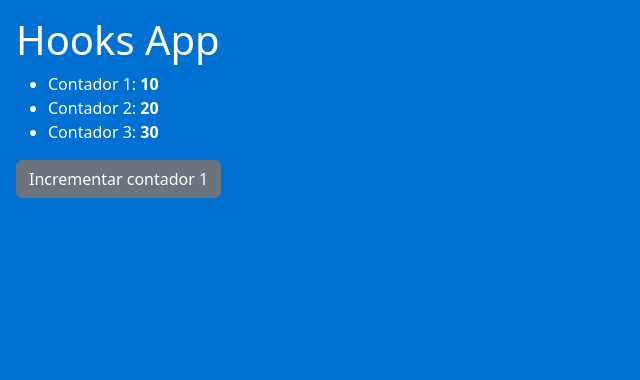
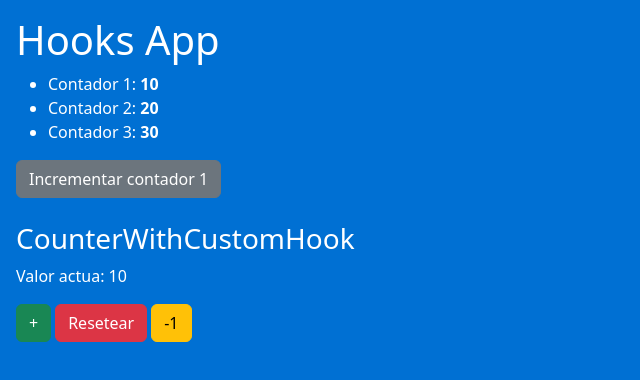
Before and after one commit to alexglzrys/react-HooksExpertApp, a React (Vite) app: page / in a window 1280 px wide. Shown: the top 380 px of the page, without its empty margins (0-640 px from the left). Built offline with nearby package versions, Linux system fonts and the light colour scheme.

Commit message:
useCounter - custom hook CounterApp

```diff
--- a/src/HooksApp.jsx
+++ b/src/HooksApp.jsx
@@ -1,11 +1,13 @@
 import React from 'react'
 import { CounterApp } from './components/CounterApp'
+import { CounterWithCustomHook } from './components/CounterWithCustomHook'
 
 export const HooksApp = () => {
   return (
     <>
         <h1>Hooks App</h1>
         <CounterApp />
+        <CounterWithCustomHook />
     </>
   )
 }
--- /dev/null
+++ b/src/components/CounterWithCustomHook.jsx
@@ -0,0 +1,23 @@
+import React from "react";
+import { useCounter } from "../hooks/useCounter";
+
+export const CounterWithCustomHook = () => {
+  // Usar un custom hook del tipo contador, el cual retorna un objeto con el valor del estado actual de dicho contador, y varias funciones para moduficar su valor
+  const { counter, incrementar, decrementar, resetear } = useCounter();
+
+  return (
+    <div className="mt-4">
+      <h3>CounterWithCustomHook</h3>
+      <p>Valor actua: {counter}</p>
+      <button className="btn btn-success me-1" onClick={() => incrementar(5)}>
+        +
+      </button>
+      <button className="btn btn-danger me-1" onClick={resetear}>
+        Resetear
+      </button>
+      <button className="btn btn-warning" onClick={decrementar}>
+        -1
+      </button>
+    </div>
+  );
+};
--- /dev/null
+++ b/src/hooks/useCounter.js
@@ -0,0 +1,26 @@
+// Los hooks personalizados son simples funciones que retornan un valor
+// El valor de retorno puede ser un objeto o un arreglo, aunque se recomienda que sea un objeto pues se tiene más control sobre que cosas se usarán (desestructuración) desde el componente cliente
+// Los hooks personalizados pueden tener su propio estado interno o hacer uso de otros custom hooks, o hooks de React
+// Su función principal es concentrar logica que se puede repetir en varias partes de mi aplicación. Igualmente ayudan a desinflar los componentes pues la lógica compleja se concentra en otro archivo
+
+import { useState } from "react"
+
+export const useCounter = (initialState = 10) => {
+    const [counter, setCounter] = useState(initialState)
+
+    // Métodos para modificar el estado interno de este hook
+    const incrementar = (value = 1) => setCounter(counter + value);
+    const decrementar = () => {
+        if (counter === 0) return true;
+        setCounter(counter - 1);
+    }
+    const resetear = () => setCounter(initialState);
+
+    // Retornamos el estado actual, y una o varias funciones para modificarlo
+    return {
+        counter,
+        incrementar,
+        decrementar,
+        resetear
+    }
+}
```
